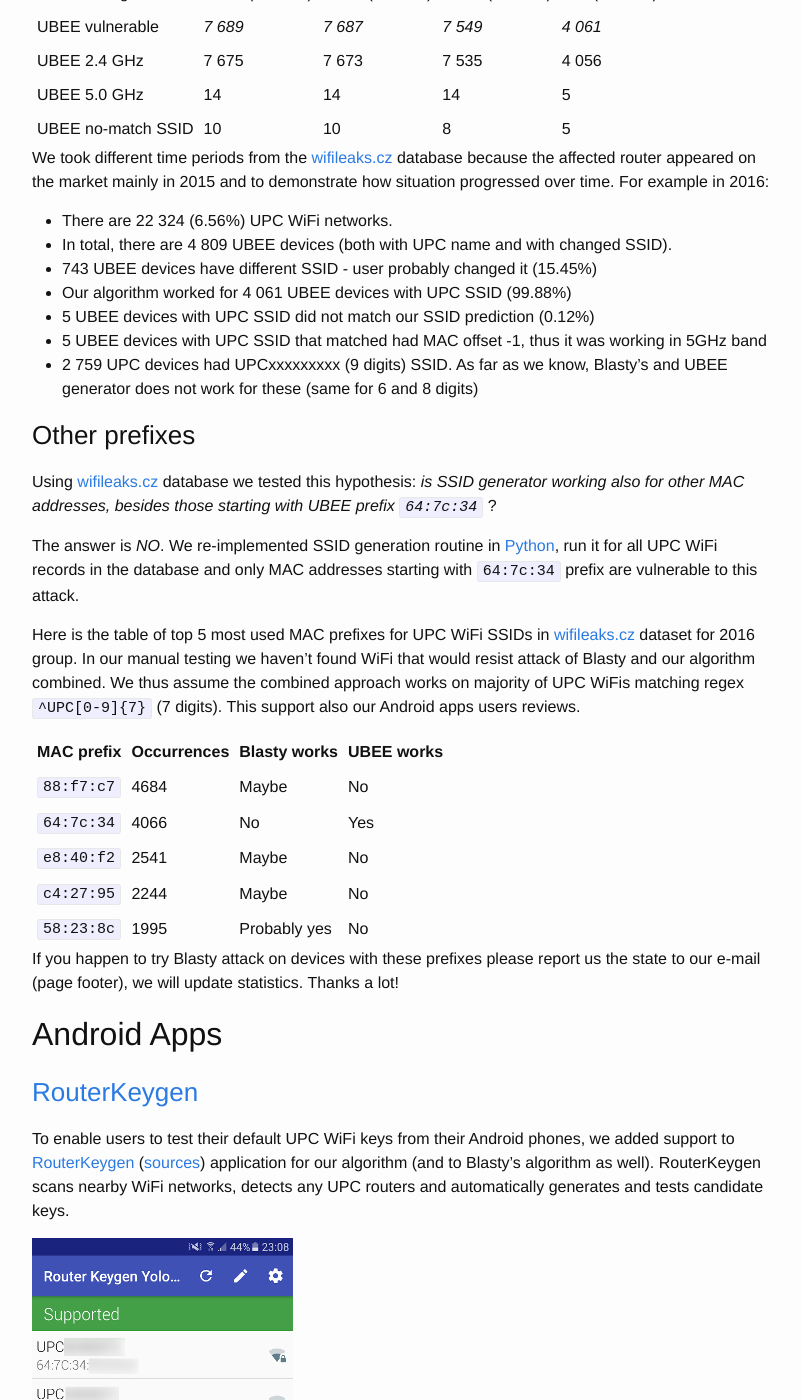
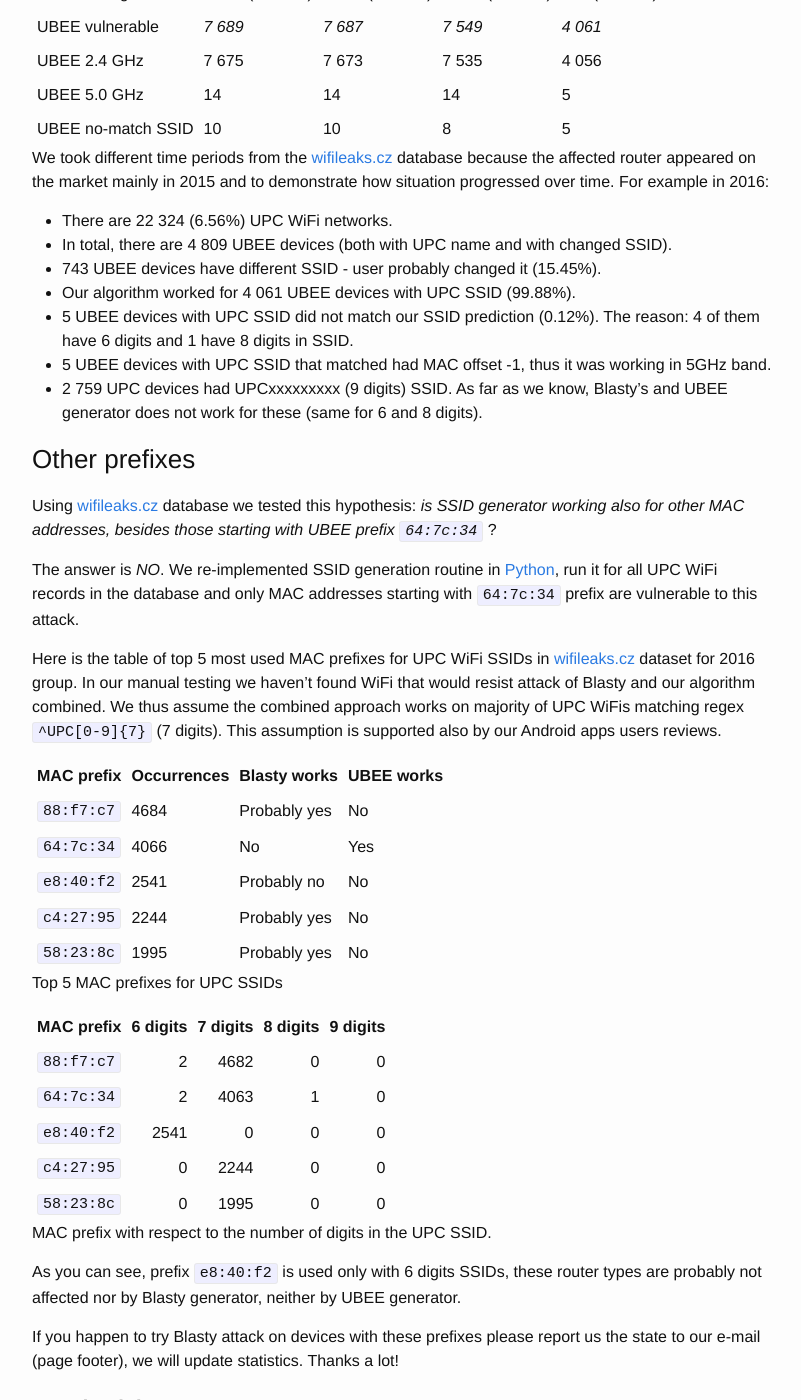
Before and after one commit to yolosec/deadcodeBlog, a Jekyll site: the page built from _posts/2016-06-14-UPC-UBEE-EVW3226-WPA2-Reversing.markdown, in a window 1280 px wide and 1400 px high, scrolled down 27973 px. Shown: the whole window, without its empty margins (238-1039 px from the left). Built offline with Jekyll 4.4.1, drawn with Linux system fonts in a browser that asks for light colours; formulas are drawn with MathJax 3.

Commit message:
ubee: (ssid len, mac prefix) -> occurences table

```diff
--- a/_posts/2016-06-14-UPC-UBEE-EVW3226-WPA2-Reversing.markdown
+++ b/_posts/2016-06-14-UPC-UBEE-EVW3226-WPA2-Reversing.markdown
@@ -855,11 +855,11 @@ mainly in 2015 and to demonstrate how situation progressed over time. For exampl
 
 - There are 22 324 (6.56%) UPC WiFi networks.
 - In total, there are 4 809 UBEE devices (both with UPC name and with changed SSID).
-- 743 UBEE devices have different SSID - user probably changed it (15.45%)
-- Our algorithm worked for 4 061 UBEE devices with UPC SSID (99.88%)
-- 5 UBEE devices with UPC SSID did not match our SSID prediction (0.12%)
-- 5 UBEE devices with UPC SSID that matched had MAC offset -1, thus it was working in 5GHz band
-- 2 759 UPC devices had UPCxxxxxxxxx (9 digits) SSID. As far as we know, Blasty's and UBEE generator does not work for these (same for 6 and 8 digits)
+- 743 UBEE devices have different SSID - user probably changed it (15.45%).
+- Our algorithm worked for 4 061 UBEE devices with UPC SSID (99.88%).
+- 5 UBEE devices with UPC SSID did not match our SSID prediction (0.12%). The reason: 4 of them have 6 digits and 1 have 8 digits in SSID.
+- 5 UBEE devices with UPC SSID that matched had MAC offset -1, thus it was working in 5GHz band.
+- 2 759 UPC devices had UPCxxxxxxxxx (9 digits) SSID. As far as we know, Blasty's and UBEE generator does not work for these (same for 6 and 8 digits).
 
 ### Other prefixes
 Using [wifileaks.cz] database we tested this hypothesis: *is SSID generator working also for other MAC addresses, besides
@@ -871,17 +871,32 @@ the database and only MAC addresses starting with `64:7c:34` prefix are vulnerab
 
 Here is the table of top 5 most used MAC prefixes for UPC WiFi SSIDs in [wifileaks.cz] dataset for 2016 group.
 In our manual testing we haven't found WiFi that would resist attack of Blasty and our algorithm combined. We
-thus assume the combined approach works on majority of UPC WiFis matching regex `^UPC[0-9]{7}` (7 digits). This support
-also our Android apps users reviews.
+thus assume the combined approach works on majority of UPC WiFis matching regex `^UPC[0-9]{7}` (7 digits). This assumption
+is supported also by our Android apps users reviews.
 
 | MAC prefix | Occurrences | Blasty works   | UBEE works |
 | ---------- | ----------  | -------------- | ---------- |
-| `88:f7:c7` | 4684        |  Maybe         | No         |
+| `88:f7:c7` | 4684        |  Probably yes  | No         |
 | `64:7c:34` | 4066        |  No            | Yes        |
-| `e8:40:f2` | 2541        |  Maybe         | No         |
-| `c4:27:95` | 2244        |  Maybe         | No         |
+| `e8:40:f2` | 2541        |  Probably no   | No         |
+| `c4:27:95` | 2244        |  Probably yes  | No         |
 | `58:23:8c` | 1995        |  Probably yes  | No         |
 {:.mbtablestyle2}
+Top 5 MAC prefixes for UPC SSIDs
+
+
+| MAC prefix | 6 digits    | 7 digits   | 8 digits | 9 digits |
+| ---------- | ---: | ---: | -: | -: |
+| `88:f7:c7` | 2    | 4682 | 0  | 0  |
+| `64:7c:34` | 2    | 4063 | 1  | 0  |
+| `e8:40:f2` | 2541 | 0    | 0  | 0  |
+| `c4:27:95` | 0    | 2244 | 0  | 0  |
+| `58:23:8c` | 0    | 1995 | 0  | 0  |
+{:.mbtablestyle2}
+MAC prefix with respect to the number of digits in the UPC SSID.
+
+As you can see, prefix `e8:40:f2` is used only with 6 digits SSIDs, these router types are probably not affected nor by
+Blasty generator, neither by UBEE generator.
 
 If you happen to try Blasty attack on devices with these prefixes please report us the state to our e-mail (page footer), we will update statistics.
  Thanks a lot!
```
